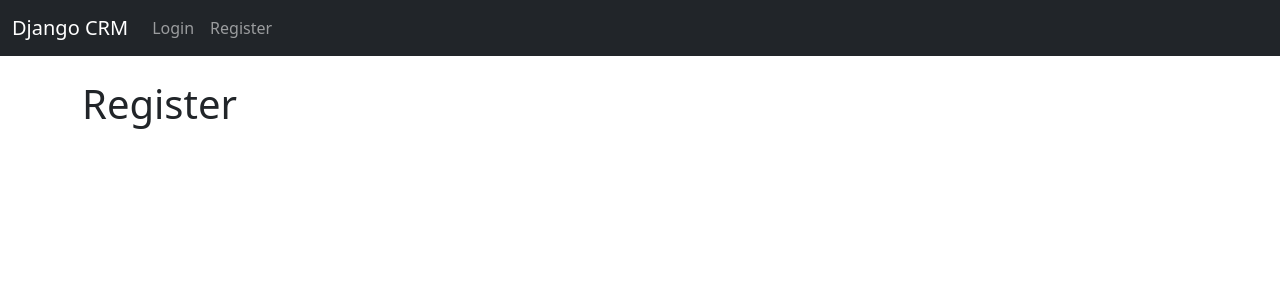
After one commit to soumikctg/Django_CRM, a Django app: page /register/ in a window 1280 px wide. The commit adds this page. Shown: the top 300 px of the page. Run offline with Django 4.2, Linux system fonts and the light colour scheme.

Commit message:
3rd Commit

```diff
--- a/crmWeb/templates/navbar.html
+++ b/crmWeb/templates/navbar.html
@@ -12,7 +12,12 @@
                         <a class="nav-link" href="{% url 'logout' %}">Logout</a>
                     </li>
                 {% else %}
-
+                    <li class="nav-item">
+                        <a class="nav-link" href="{% url 'home' %}">Login</a>
+                    </li>
+                    <li class="nav-item">
+                        <a class="nav-link" href="{% url 'register' %}">Register</a>
+                    </li>
                 {% endif %}
             </ul>
         </div>
--- /dev/null
+++ b/crmWeb/templates/register.html
@@ -0,0 +1,6 @@
+{% extends 'base.html' %}
+
+{% block content %}
+<h1>Register</h1>
+
+{% endblock %}
--- a/crmWeb/urls.py
+++ b/crmWeb/urls.py
@@ -3,5 +3,6 @@ from . import views
 
 urlpatterns = [
     path('', views.home, name='home'),
+    path('register/', views.registerUser, name='register'),
     path('logout/', views.logoutUser, name='logout'),
 ]
--- a/crmWeb/views.py
+++ b/crmWeb/views.py
@@ -21,8 +21,9 @@ def home(request):
     else:
         return render(request, 'home.html', {})
 
-#def loginUser(request):
-   # pass
+def registerUser(request):
+    return render(request, 'register.html', {})
+
 
 def logoutUser(request):
     logout(request)
```
Also changed, not shown: crmWeb/forms.py (added, +30 -0 lines).
